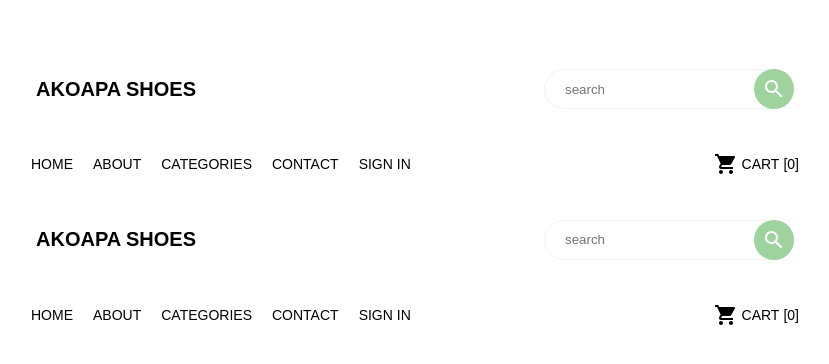
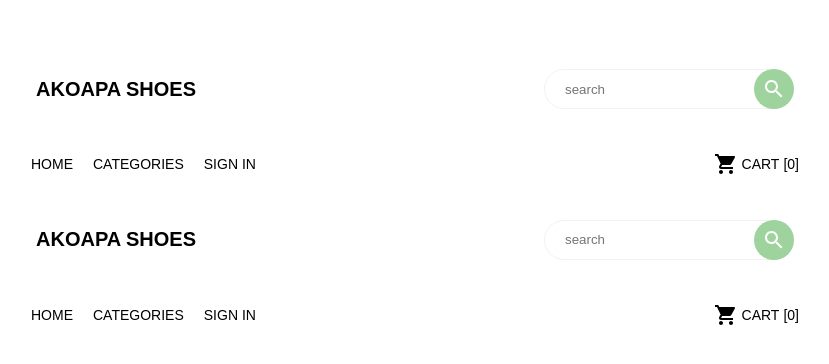
Before and after one commit to kwabenaasumadu/akoapa-shoes-official-site, a Next.js app: page /layout in a window 1280 px wide. Shown: the top 364 px of the page, without its empty margins (225-1054 px from the left). Built offline with nearby package versions, Linux system fonts and the light colour scheme.

Commit message:
modifications

```diff
--- a/src/pages/firstHeader/index.js
+++ b/src/pages/firstHeader/index.js
@@ -46,14 +46,9 @@ function Index() {
                 <Link href="/" className={styles.eachLink} onClick={closeMobileNavLinks}>
                   Home
                 </Link>
-                <Link href="/" className={styles.eachLink} onClick={closeMobileNavLinks}>
-                  About
-                </Link>
+
                 <Link href="/shoe_categories/" className={styles.eachLink} onClick={closeMobileNavLinks}>
                   Categories
-                </Link>
-                <Link href="/" className={styles.eachLink} onClick={closeMobileNavLinks}>
-                  Contact
                 </Link>
 
                 <Link href="/user_login" className={styles.eachLink} onClick={closeMobileNavLinks}>
--- a/src/pages/navigation-bar/index.js
+++ b/src/pages/navigation-bar/index.js
@@ -15,14 +15,8 @@ function Index() {
             <Link href="/" className={styles.eachLink}>
               Home
             </Link>
-            <Link href="/" className={styles.eachLink}>
-              About
-            </Link>
             <Link href="/shoe_categories/" className={styles.eachLink}>
               Categories
-            </Link>
-            <Link href="/" className={styles.eachLink}>
-              Contact
             </Link>
             <Link href="/user_login" className={styles.eachLink}>
               Sign in
--- a/src/pages/services/index.js
+++ b/src/pages/services/index.js
@@ -32,7 +32,7 @@ function Index() {
 
               <div className={styles.boxText}>
                 <p>
-                Our customer care team is here to assist you at every stage. If you have any questions regarding your order, shipping details, or need further assistance, don't hesitate to reach out to our dedicated support team.
+                Our customer care team is here to assist you at every stage. If you have any questions regarding your order, shipping details, or need further assistance, don&apos;t hesitate to reach out to our dedicated support team.
                 </p>
               </div>
             </div>
```
